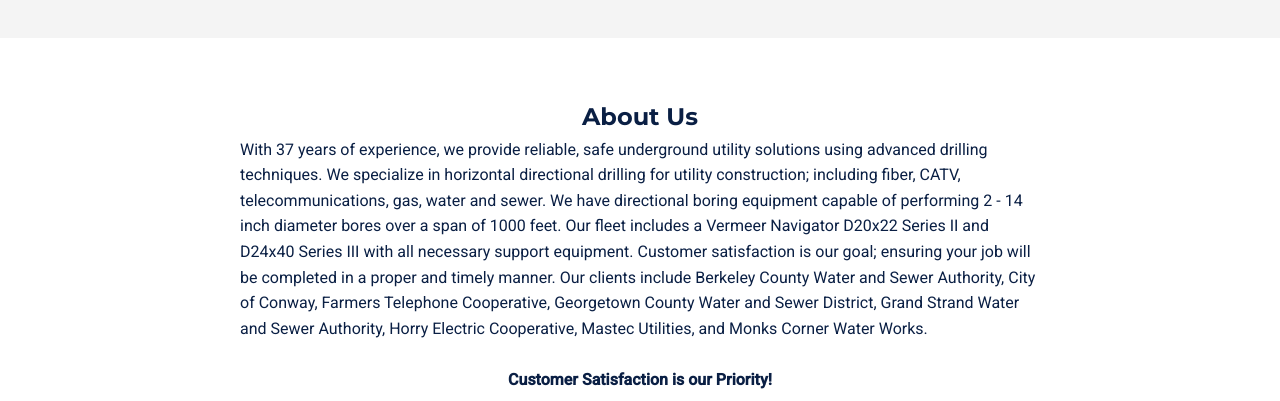
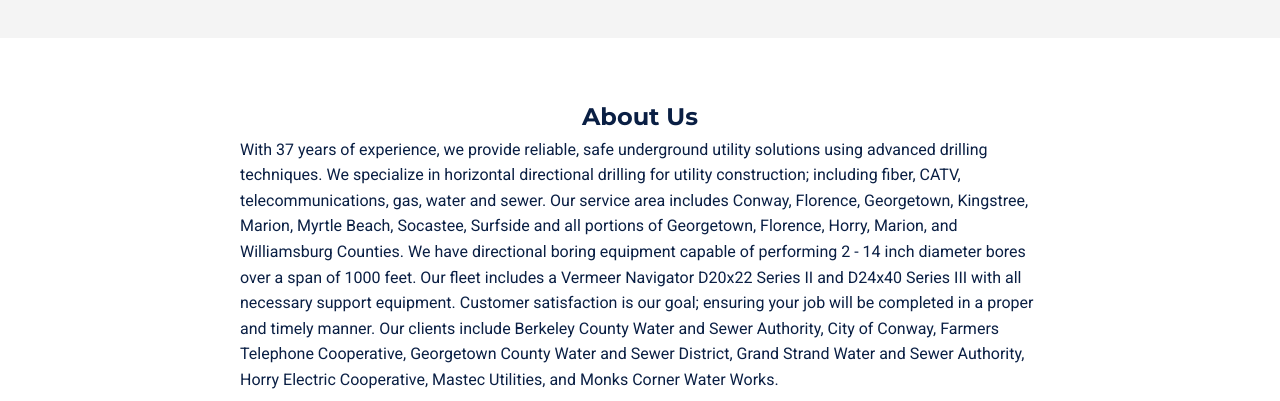
Before and after one commit to lwc-construction/lwc-construction, a plain HTML site: page index.html in a window 1280 px wide. Shown: the part 551-952 px from the top of the page. Drawn offline with Linux system fonts and the light colour scheme.

Commit message:
Feature: Add service area

```diff
--- a/index.html
+++ b/index.html
@@ -46,7 +46,7 @@
 
   <section id="about" class="section">
     <h2>About Us</h2>
-    <p>With 37 years of experience, we provide reliable, safe underground utility solutions using advanced drilling techniques. We specialize in horizontal directional drilling for utility construction; including fiber, CATV, telecommunications, gas, water and sewer. We have directional boring equipment capable of performing 2 - 14 inch diameter bores over a span of 1000 feet. Our fleet includes a Vermeer Navigator D20x22 Series II and D24x40 Series III with all necessary support equipment. Customer satisfaction is our goal; ensuring your job will be completed in a proper and timely manner. Our clients include Berkeley County Water and Sewer Authority, City of Conway, Farmers Telephone Cooperative, Georgetown County Water and Sewer District, Grand Strand Water and Sewer Authority, Horry Electric Cooperative, Mastec Utilities, and Monks Corner Water Works.</p>
+    <p>With 37 years of experience, we provide reliable, safe underground utility solutions using advanced drilling techniques. We specialize in horizontal directional drilling for utility construction; including fiber, CATV, telecommunications, gas, water and sewer. Our service area includes Conway, Florence, Georgetown, Kingstree, Marion, Myrtle Beach, Socastee, Surfside and all portions of Georgetown, Florence, Horry, Marion, and Williamsburg Counties. We have directional boring equipment capable of performing 2 - 14 inch diameter bores over a span of 1000 feet. Our fleet includes a Vermeer Navigator D20x22 Series II and D24x40 Series III with all necessary support equipment. Customer satisfaction is our goal; ensuring your job will be completed in a proper and timely manner. Our clients include Berkeley County Water and Sewer Authority, City of Conway, Farmers Telephone Cooperative, Georgetown County Water and Sewer District, Grand Strand Water and Sewer Authority, Horry Electric Cooperative, Mastec Utilities, and Monks Corner Water Works.</p>
     <br>
     <b><p><center>Customer Satisfaction is our Priority!</center></p></b>
   </section>
```
